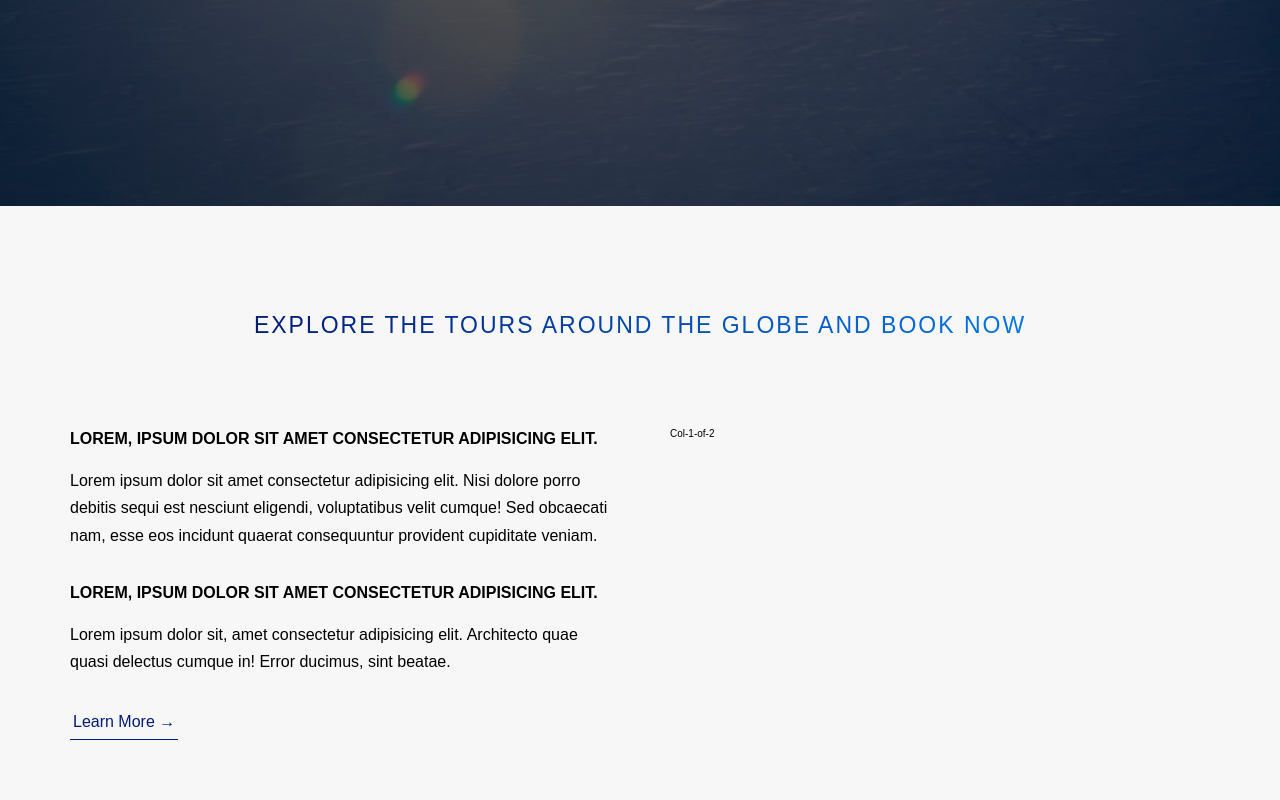
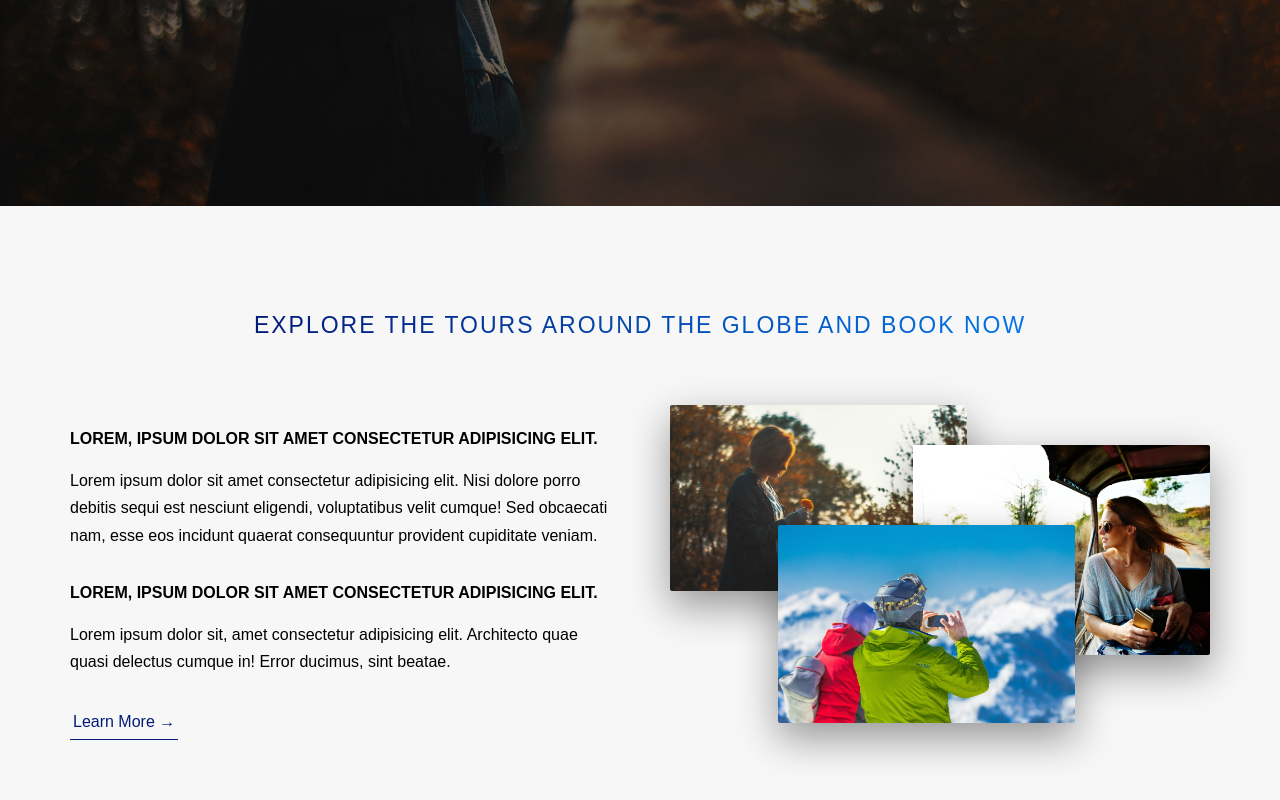
Before and after one commit to sandyM24/tourdir, a website: page index.html in a window 1280 px wide. Shown: the part 594-1394 px from the top of the page. Drawn offline with Linux system fonts and the light colour scheme; a web font is replaced by a local one.

Commit message:
About section completed

```diff
--- a/index.html
+++ b/index.html
@@ -60,7 +60,25 @@
             </p>
             <a href="#" class="btn-text"> Learn More &rarr; </a>
           </div>
-          <div class="col-1-of-2">Col-1-of-2</div>
+          <div class="col-1-of-2">
+            <div class="composition">
+              <img
+                src="img/about1.jpeg"
+                alt="about 1"
+                class="composition__photo composition__photo--p1"
+              />
+              <img
+                src="img/about2.jpeg"
+                alt="about 2"
+                class="composition__photo composition__photo--p2"
+              />
+              <img
+                src="img/about3.jpeg"
+                alt="about 3"
+                class="composition__photo composition__photo--p3"
+              />
+            </div>
+          </div>
         </div>
       </section>
     </main>
--- /dev/null
+++ b/sass/components/_composition.scss
@@ -0,0 +1,32 @@
+.composition {
+  position: relative;
+  &__photo {
+    width: 55%;
+    box-shadow: 0 1.5rem 4rem rgba($color-dark, 0.4);
+    border-radius: 2px;
+    position: absolute;
+    transition: all 0.2s;
+    z-index: 10;
+
+    &--p1 {
+      left: 0;
+      top: -2rem;
+    }
+
+    &--p2 {
+      right: 0;
+      top: 2rem;
+    }
+
+    &--p3 {
+      left: 20%;
+      top: 10rem;
+    }
+
+    &:hover {
+      transform: scale(1.05);
+      box-shadow: 0 2.5rem 4rem rgba($color-dark, 0.5);
+      z-index: 20;
+    }
+  }
+}
--- a/sass/layout/_header.scss
+++ b/sass/layout/_header.scss
@@ -5,7 +5,7 @@
       rgba($color-dark, 0.6),
       rgba($color-dark, 0.6)
     ),
-    url(../../img/hero.jpeg);
+    url(../../img/about1.jpeg);
   background-size: cover;
   background-position: center;
   position: relative;
--- a/sass/main.scss
+++ b/sass/main.scss
@@ -10,6 +10,7 @@
 @import 'pages/home';
 
 @import 'components/button';
+@import 'components/composition';
 
 @import 'layout/grid';
 @import 'layout/header';
```
Also changed, not shown: css/style.css, img/about1.jpeg (added), img/about2.jpeg (added), img/about3.jpeg (added).
